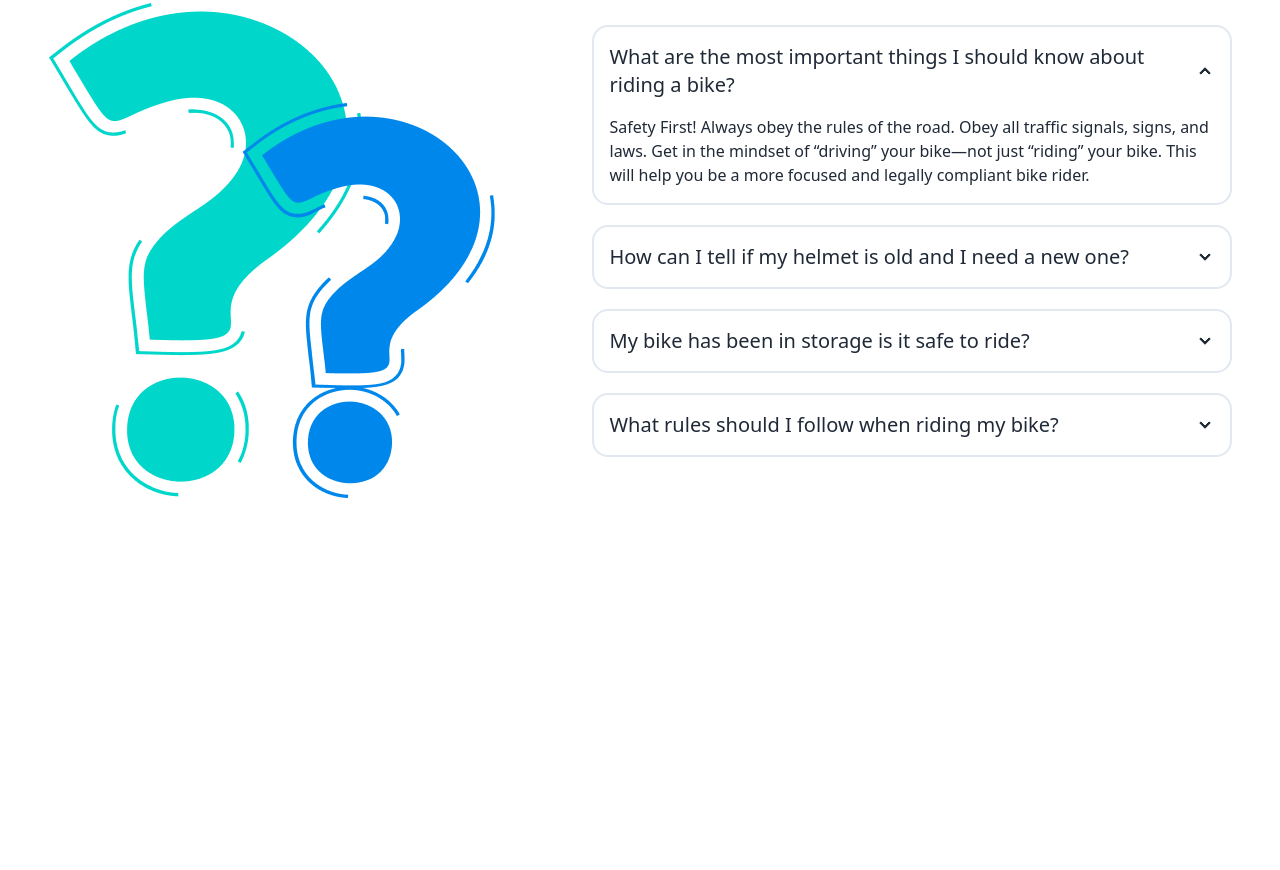
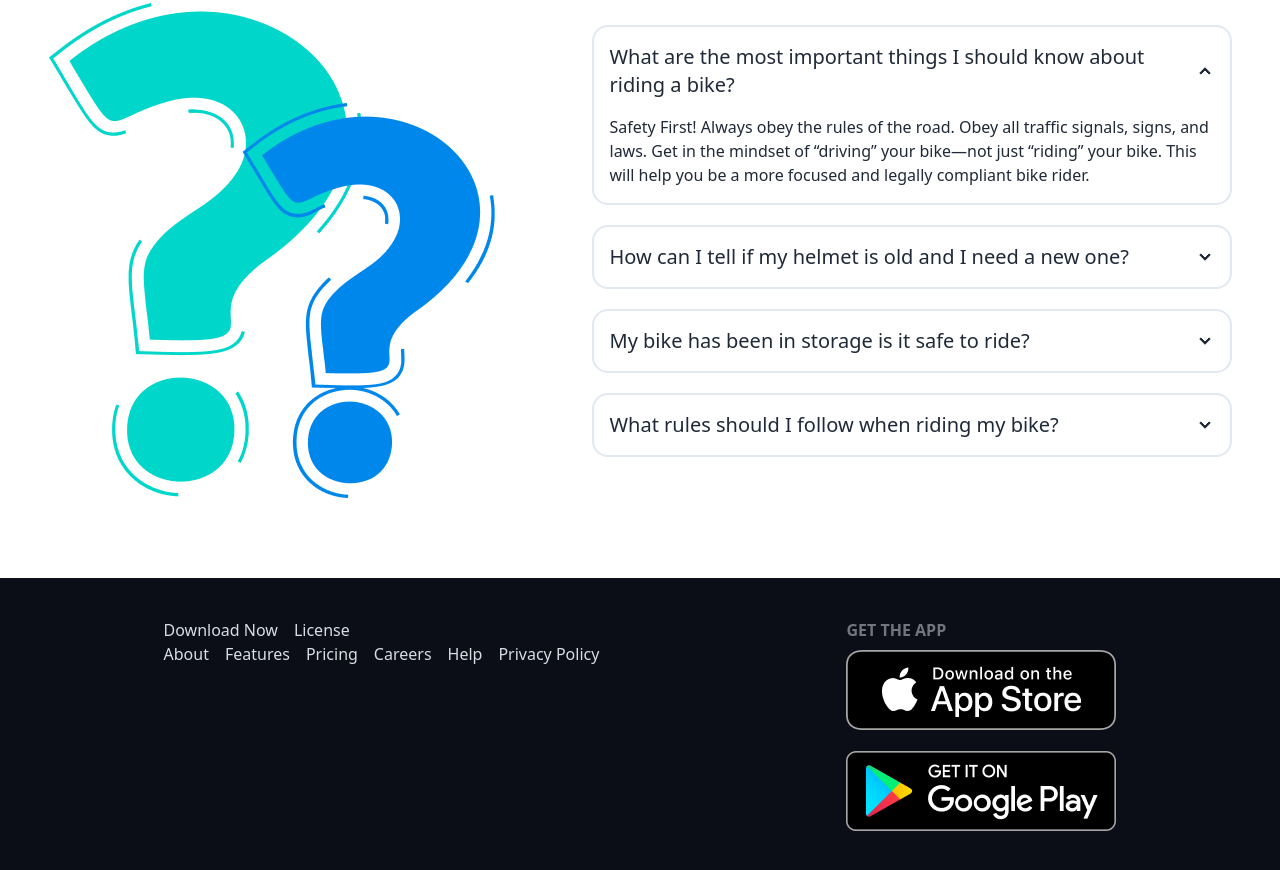
Before and after one commit to zami26/biker-zone, a plain HTML site: page index.html in a window 1280 px wide. Shown: the part 2503-3373 px from the top of the page. Before the commit the page ends 3081 px from the top, so only its background shows below. Drawn offline with nearby package versions, Linux system fonts and the light colour scheme.

Commit message:
footer finished

```diff
--- a/index.html
+++ b/index.html
@@ -24,7 +24,8 @@
                     colors: {
                         clifford: '#da373d',
                         'btn-primary-color': '#E76F51',
-                        'background-color': '#FBE8E3'
+                        'background-color': '#FBE8E3',
+                        'footer-color': '#0B0D17',
                     }
                 }
             }
@@ -331,7 +332,7 @@
                     class="text-btn-primary-color">Questions</span></h1>
             <div class="md:flex md:justify-around md:items-center ">
             <img src="images/others/faq.png" alt="">
-                <div class="w-1/2">
+                <div class="md:w-1/2">
                     <div class="collapse collapse-arrow border-2 border-slate-200 mb-5">
                         <input type="radio" name="my-accordion-2" checked="checked" />
                         <div class="collapse-title text-xl font-medium">What are the most important things I should
@@ -370,9 +371,37 @@
 
     </main>
 
-    <footer>
+    <footer class="md:flex justify-around bg-footer-color text-neutral-content p-10">
+        <aside>
 
-    </footer>
+          <div class="flex gap-4">
+            <h1>Download Now </h1> <h1>  License</h1>
+          </div>
+          <div class="flex gap-4">
+            <h1>About</h1>
+            <h1>Features</h1>
+            <h1>Pricing</h1>
+            <h1>Careers</h1>
+            <h1>Help</h1>
+            <h1>Privacy Policy</h1>
+          </div> <br> <br>
+          <p class="sm:hidden">© 2020 bike. All rights reserved</p>
+        </aside>
+        <nav>
+          <h6 class="footer-title">Get the App</h6>
+          <div class="">
+            <a >
+                <img src="images/others/ios.png" alt="" class="mb-5">
+
+            </a>
+            <a>
+              <img src="images/others/android.png" alt="">
+            </a>
+
+          </div>
+          <p class="lg:hidden mt-4 text-center">© 2020 bike. All rights reserved</p>
+        </nav>
+      </footer>
 </body>
 
 </html>
```
